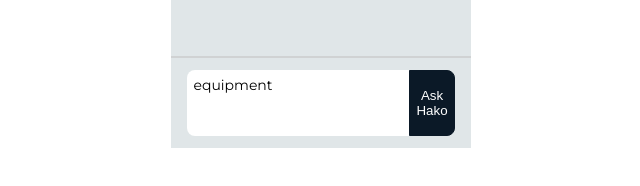
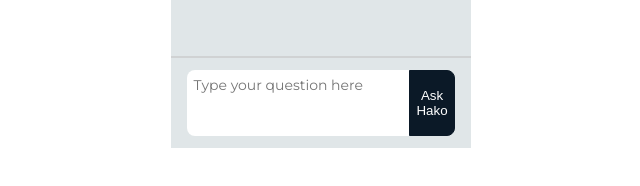
Before and after one commit to Dendenzilla/-hakoBio-, a Vue app: page / in a window 1280 px wide. Shown: the part 367-553 px from the top of the page, without its empty margins (319-959 px from the left). Built offline with nearby package versions, Linux system fonts and the light colour scheme.

Commit message:
post credit push

```diff
--- a/src/components/Chatbot.vue
+++ b/src/components/Chatbot.vue
@@ -56,7 +56,7 @@ export default {
             type:'R'
           }
           ],
-          question: 'equipment',
+          question: '',
           sleeping:true,
           thinking: false,
           unhappy: false,
@@ -65,6 +65,7 @@ export default {
     name:'Chatbot',
     methods: {
         post() {
+          this.sleeping = false;
           if (this.question.length > 1) {
             let userQ = this.question;
             this.question = '';
```
